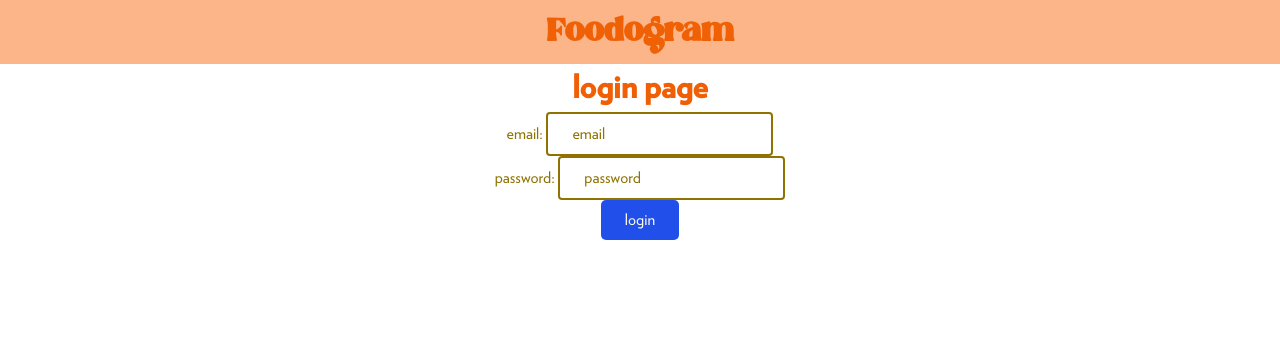
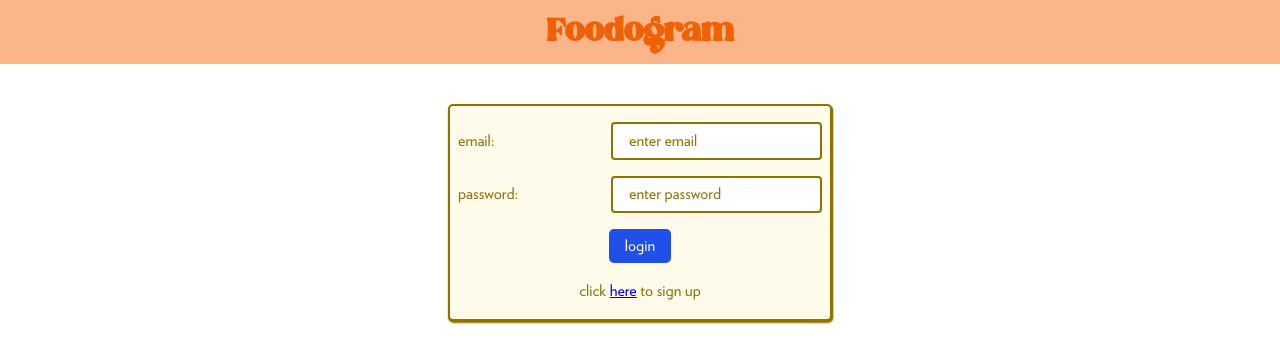
Before and after one commit to jay-rajput30/foodogram, a React (Vite) app: page / in a window 1280 px wide. Shown: the top 364 px of the page. Built offline with nearby package versions, Linux system fonts and the light colour scheme.

Commit message:
feat: added auth context and login page login+styles

```diff
--- a/package.json
+++ b/package.json
@@ -14,7 +14,8 @@
   },
   "devDependencies": {
     "parcel": "^2.9.2",
-    "process": "^0.11.10"
+    "process": "^0.11.10",
+    "vm-browserify": "^1.1.2"
   },
   "repository": {
     "type": "git",
--- a/src/App.js
+++ b/src/App.js
@@ -1,8 +1,8 @@
 import React from "react";
 import { Route, Routes } from "react-router-dom";
 import Login from "./pages/Login/Login";
-import HomePage from "./pages/HomePage/HomePage";
 import SignUp from "./pages/SignUp/SignUp";
+import Feed from "./pages/Feed/Feed";
 
 const App = () => {
   return (
@@ -12,7 +12,7 @@ const App = () => {
       </div>
       <Routes>
         <Route path="/" element={<Login />} />
-        <Route path="/home" element={<HomePage />} />
+        <Route path="/feed" element={<Feed />} />
         <Route path="/signup" element={<SignUp />} />
       </Routes>
     </div>
--- /dev/null
+++ b/src/context/AuthProvider.js
@@ -0,0 +1,44 @@
+import { createContext, useContext, useState } from "react";
+
+export const authContext = createContext();
+
+const AuthProvider = ({ children }) => {
+  const [loginStatus, setLoginStatus] = useState(false);
+  const [userLoginDetails, setUserloginDetails] = useState({
+    email: null,
+    userId: null,
+    token: null,
+  });
+  const updateUserLoginDetails = (userDetails) => {
+    setUserloginDetails(userDetails);
+  };
+  return (
+    <authContext.Provider
+      value={{
+        loginStatus,
+        setLoginStatus,
+        userLoginDetails,
+        updateUserLoginDetails,
+      }}
+    >
+      {children}
+    </authContext.Provider>
+  );
+};
+
+export const useAuth = () => {
+  const {
+    loginStatus,
+    setLoginStatus,
+    userLoginDetails,
+    updateUserLoginDetails,
+  } = useContext(authContext);
+  return {
+    loginStatus,
+    setLoginStatus,
+    userLoginDetails,
+    updateUserLoginDetails,
+  };
+};
+
+export default AuthProvider;
--- a/src/index.js
+++ b/src/index.js
@@ -4,9 +4,12 @@ const container = document.getElementById("app-wrapper");
 const root = createRoot(container);
 import { BrowserRouter as Router } from "react-router-dom";
 import App from "./App";
-
+import AuthProvider from "./context/AuthProvider";
+console.log({ AuthProvider });
 root.render(
   <Router>
-    <App />
+    <AuthProvider>
+      <App />
+    </AuthProvider>
   </Router>
 );
--- /dev/null
+++ b/src/pages/Feed/Feed.jsx
@@ -0,0 +1,8 @@
+import React from "react";
+import styles from "./Feed.module.css";
+
+const Feed = () => {
+  return <div className={styles.feedWrapper}>Feed page</div>;
+};
+
+export default Feed;
--- a/src/pages/HomePage/HomePage.jsx
+++ /dev/null
@@ -1,7 +0,0 @@
-import React from "react";
-
-const HomePage = () => {
-  return <div>HomePage</div>;
-};
-
-export default HomePage;
--- a/src/pages/Login/Login.jsx
+++ b/src/pages/Login/Login.jsx
@@ -1,21 +1,34 @@
 import React from "react";
 import styles from "./Login.module.css";
-import { Link } from "react-router-dom";
+import { Link, useNavigate } from "react-router-dom";
 import { useForm } from "react-hook-form";
+import { getLoginCredentials } from "../../../backend/controllers/login.controller";
+import { useAuth } from "../../context/AuthProvider";
 const Login = () => {
   const {
     register,
     handleSubmit,
-    formState: { error },
+    formState: { errors },
   } = useForm();
-
-  const formSubmitHandler = (loginData) => {
-    console.log({ loginData });
+  const navigate = useNavigate();
+  const { updateUserLoginDetails } = useAuth();
+  const formSubmitHandler = async (loginData) => {
+    try {
+      const { success, data } = await getLoginCredentials({
+        email: loginData.email,
+        password: loginData.password,
+      });
+      if (success) {
+        updateUserLoginDetails(data);
+        navigate("/feed");
+      }
+    } catch (e) {
+      console.error({ error: e });
+    }
   };
 
   return (
     <div className={styles.loginWrapper}>
-      <h1>login page</h1>
       <form
         onSubmit={handleSubmit(formSubmitHandler)}
         className={styles.loginFormWrapper}
@@ -25,20 +38,29 @@ const Login = () => {
           <input
             type="email"
             id="email"
-            placeholder="email"
-            {...register("email")}
+            placeholder="enter email"
+            {...register("email", { required: "email is required" })}
           />
         </div>
+        {errors.email && (
+          <p className={styles.loginErrorMessage}>{errors.email?.message}</p>
+        )}
         <div className={styles.loginFormItem}>
           <label htmlFor="password">password: </label>
           <input
             type="password"
             id="password"
-            placeholder="password"
-            {...register("password")}
+            placeholder="enter password"
+            {...register("password", { required: "password is required" })}
           />
         </div>
+        {errors.password && (
+          <p className={styles.loginErrorMessage}>{errors.password?.message}</p>
+        )}
         <button type="submit">login</button>
+        <p className={styles.signUpText}>
+          click <Link to="/signup">here</Link> to sign up
+        </p>
       </form>
     </div>
   );
--- a/src/pages/Login/Login.module.css
+++ b/src/pages/Login/Login.module.css
@@ -4,6 +4,7 @@
   flex-direction: column;
   align-items: center;
   height: 100%;
+
   /* border: 4px solid green; */
 }
 
@@ -11,4 +12,43 @@
   display: flex;
   flex-direction: column;
   align-items: center;
+  gap: 16px;
+  width: 95%;
+  background-color: var(--color-secondary-300);
+  border: 2px solid var(--color-secondary-700);
+  padding: var(--space-2) var(--space-1);
+  border-radius: 5px;
+  margin-top: var(--space-5);
+  box-shadow: 0px 1px 1px var(--color-secondary-700),
+    1px 1px 1px var(--color-secondary-700),
+    1px 2px 2px var(--color-secondary-700);
 }
+.signUpText {
+  color: var(--color-secondary-700);
+  font-size: var(--font-length-md1);
+}
+
+.loginErrorMessage {
+  font-size: var(--font-length-md1);
+  color: var(--color-error-300);
+  text-align: center;
+  padding-left: var(--space-6);
+  width: 100%;
+}
+
+.loginFormItem {
+  /* border: 2px solid deeppink; */
+  width: 100%;
+  display: flex;
+  justify-content: space-between;
+  align-items: center;
+}
+.loginFormItem > * {
+  flex: 1;
+}
+
+@media screen and (min-width: 768px) {
+  .loginFormWrapper {
+    max-width: 30vw;
+  }
+}
--- a/src/pages/SignUp/SignUp.jsx
+++ b/src/pages/SignUp/SignUp.jsx
@@ -1,6 +1,6 @@
 import React, { useState } from "react";
 import { useForm } from "react-hook-form";
-import { NavLink, useNavigate } from "react-router-dom";
+import { Link, useNavigate } from "react-router-dom";
 import { signUpUser } from "../../../backend/controllers/login.controller";
 import styles from "./SignUp.module.css";
 const SignUp = () => {
@@ -23,14 +23,6 @@ const SignUp = () => {
       });
       if (success) {
         navigate("/");
-        // console.log({ dataFE: data });
-        // localStorage.setItem(
-        //   "loggedinUser",
-        //   JSON.stringify({
-        //     token: data?.session.sccess_token,
-        //     userId: data?.user.id,
-        //   })
-        // );
       }
       if (error) {
         console.log(error);
@@ -45,7 +37,6 @@ const SignUp = () => {
   };
   return (
     <div className={styles.signUpWrapper}>
-      <h1>sign up</h1>
       <form
         onSubmit={handleSubmit(formSubmitHandler)}
         className={styles.signUpFormWrapper}
@@ -55,7 +46,7 @@ const SignUp = () => {
           <input
             type="text"
             id="firstName"
-            placeholder="first name"
+            placeholder="enter first name"
             {...register("firstName")}
           />
         </div>
@@ -64,7 +55,7 @@ const SignUp = () => {
           <input
             type="text"
             id="lastName"
-            placeholder="last name"
+            placeholder="enter last name"
             {...register("lastName")}
           />
         </div>
@@ -74,7 +65,7 @@ const SignUp = () => {
           <input
             type="phone"
             id="phoneNo"
-            placeholder="phone number"
+            placeholder="enter phone number"
             {...register("phoneNo")}
           />
         </div>
@@ -84,7 +75,7 @@ const SignUp = () => {
           <input
             type="email"
             id="email"
-            placeholder="email"
+            placeholder="enter email"
             {...register("email", { required: "Email id is required" })}
           />
         </div>
@@ -95,7 +86,7 @@ const SignUp = () => {
           <input
             type="password"
             id="password"
-            placeholder="password"
+            placeholder="enter password"
             {...register("password", {
               required: "password is required",
             })}
@@ -104,7 +95,7 @@ const SignUp = () => {
 
         {errors.password && <p>{errors.password?.message}</p>}
         <button type="submit">submit</button>
-        <NavLink to="/login">login page</NavLink>
+        <Link to="/">login page</Link>
       </form>
     </div>
   );
--- a/src/pages/SignUp/SignUp.module.css
+++ b/src/pages/SignUp/SignUp.module.css
@@ -7,9 +7,12 @@
   justify-content: center;
   background-color: var(--color-secondary-300);
   border: 2px solid var(--color-secondary-700);
-  width: 99%;
+  width: 95%;
   padding: var(--space-1) 0;
   border-radius: 5px;
+  box-shadow: 1px 2px 2px var(--color-secondary-700),
+    2px 3px 3px var(--color-secondary-700);
+  margin-top: var(--space-7);
 }
 
 .signUpWrapper {
@@ -48,7 +51,5 @@
 
   .signUpFormWrapper {
     border-radius: 5px;
-    box-shadow: 1px 2px 2px var(--color-secondary-700),
-      2px 3px 3px var(--color-secondary-700);
   }
 }
--- a/src/style.css
+++ b/src/style.css
@@ -112,7 +112,7 @@ textarea,
 select {
   font: inherit;
   border: none;
-  padding: var(--space-1) var(--space-3);
+  padding: 0.3rem var(--space-2);
   border-radius: 4px;
 }
 
```
Also changed, not shown: src/pages/Feed/Feed.module.css (added), 2 other files (tests, documents, lock files or other folders).
